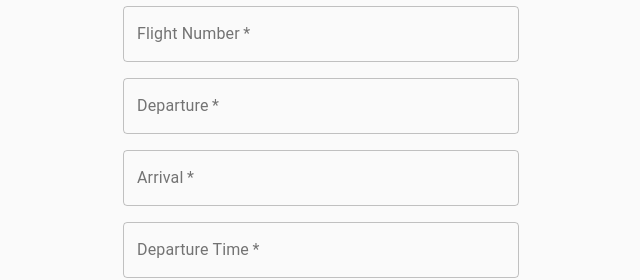
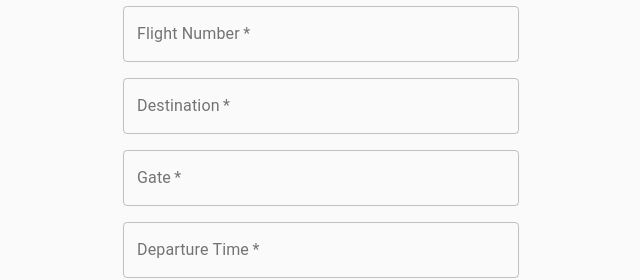
Before and after one commit to TanNguyen5659/172cmpe, a React (Create React App) app in the folder react-springboot-mysql-master/frontend/: page / in a window 1280 px wide. Shown: the part 234-514 px from the top of the page, without its empty margins (319-959 px from the left). Built offline with nearby package versions, Linux system fonts and the light colour scheme.

Commit message:
change labels

```diff
--- a/react-springboot-mysql-master/frontend/src/Components/AddFlight.js
+++ b/react-springboot-mysql-master/frontend/src/Components/AddFlight.js
@@ -74,7 +74,7 @@ export default function AddFlight() {
     });
     let body = await response.json();
     console.log(body.id);
-    setMessage(body.id ? "Data sucessfully updated" : "Data updation failed");
+    setMessage(body.id ? "Data sucessfully updated" : "Data failed to update");
   }
 
   const handleSubmit = variables => {
@@ -132,6 +132,21 @@ export default function AddFlight() {
                 onChange={handleFlightNumberChange}
               />
             </Grid>
+
+            <Grid item xs={12}>
+              <TextField
+                variant="outlined"
+                required
+                fullWidth
+                id="arrival"
+                value={arrival}
+                label="Destination"
+                name="arrival"
+                autoComplete="arrival"
+                onChange={handleArrivalChange}
+              />
+            </Grid>
+
             <Grid item xs={12}>
               <TextField
                 variant="outlined"
@@ -139,23 +154,10 @@ export default function AddFlight() {
                 fullWidth
                 id="departure"
                 value={departure}
-                label="Departure"
+                label="Gate"
                 name="departure"
                 autoComplete="departure"
                 onChange={handleDepartureChange}
-              />
-            </Grid>
-            <Grid item xs={12}>
-              <TextField
-                variant="outlined"
-                required
-                fullWidth
-                id="arrival"
-                value={arrival}
-                label="Arrival"
-                name="arrival"
-                autoComplete="arrival"
-                onChange={handleArrivalChange}
               />
             </Grid>
             <Grid item xs={12}>
```
